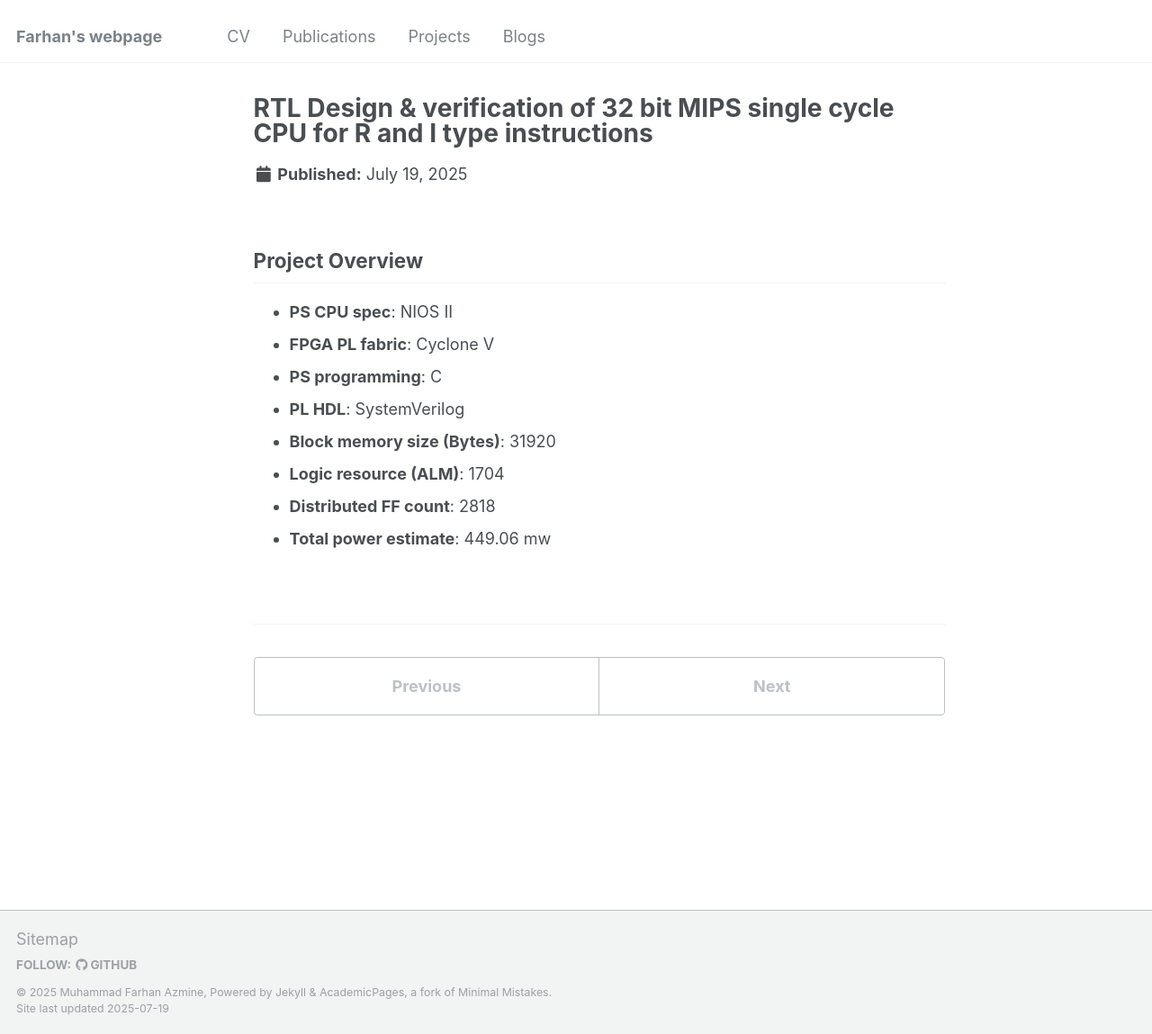
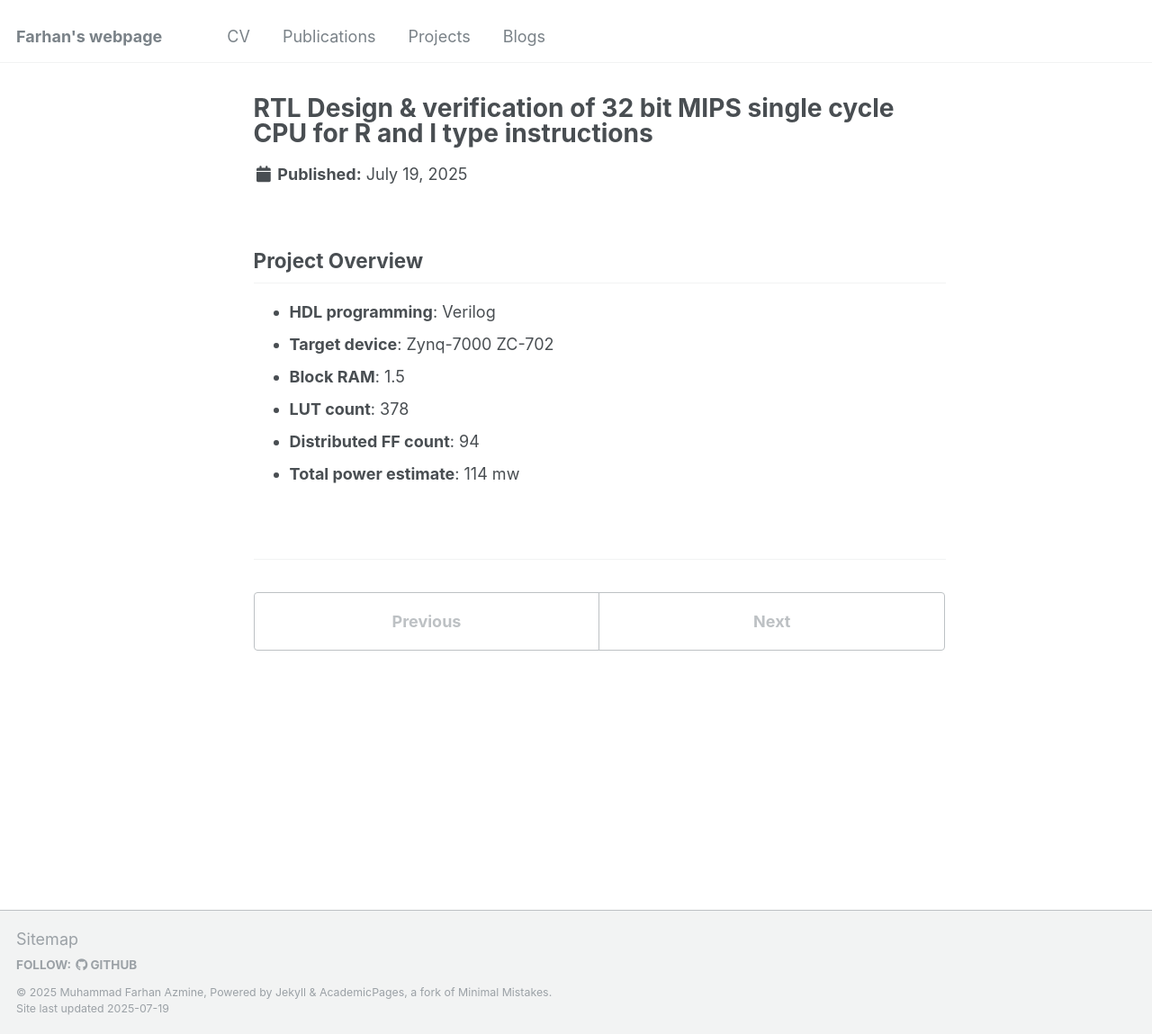
Before and after one commit to muhammadfarhan720/web-profile, a Jekyll site: the page built from _projects/RISCV_32_RTL.md, in a window 1280 px wide and 1149 px high. Shown: the whole window at 90% size. Built offline with Jekyll 4.4.1, drawn with Linux system fonts in a browser that asks for light colours.

Commit message:
update
update

```diff
--- a/_projects/RISCV_32_RTL.md
+++ b/_projects/RISCV_32_RTL.md
@@ -8,11 +8,9 @@ order: 1
 
 ## Project Overview
 
-- **PS CPU spec**: NIOS II
-- **FPGA PL fabric**: Cyclone V
-- **PS programming**: C
-- **PL HDL**: SystemVerilog
-- **Block memory size (Bytes)**: 31920
-- **Logic resource (ALM)**: 1704
-- **Distributed FF count**: 2818
-- **Total power estimate**: 449.06 mw
+- **HDL programming**: Verilog
+- **Target device**: Zynq-7000 ZC-702
+- **Block RAM**: 1.5
+- **LUT count**: 378
+- **Distributed FF count**: 94
+- **Total power estimate**: 114 mw
```
